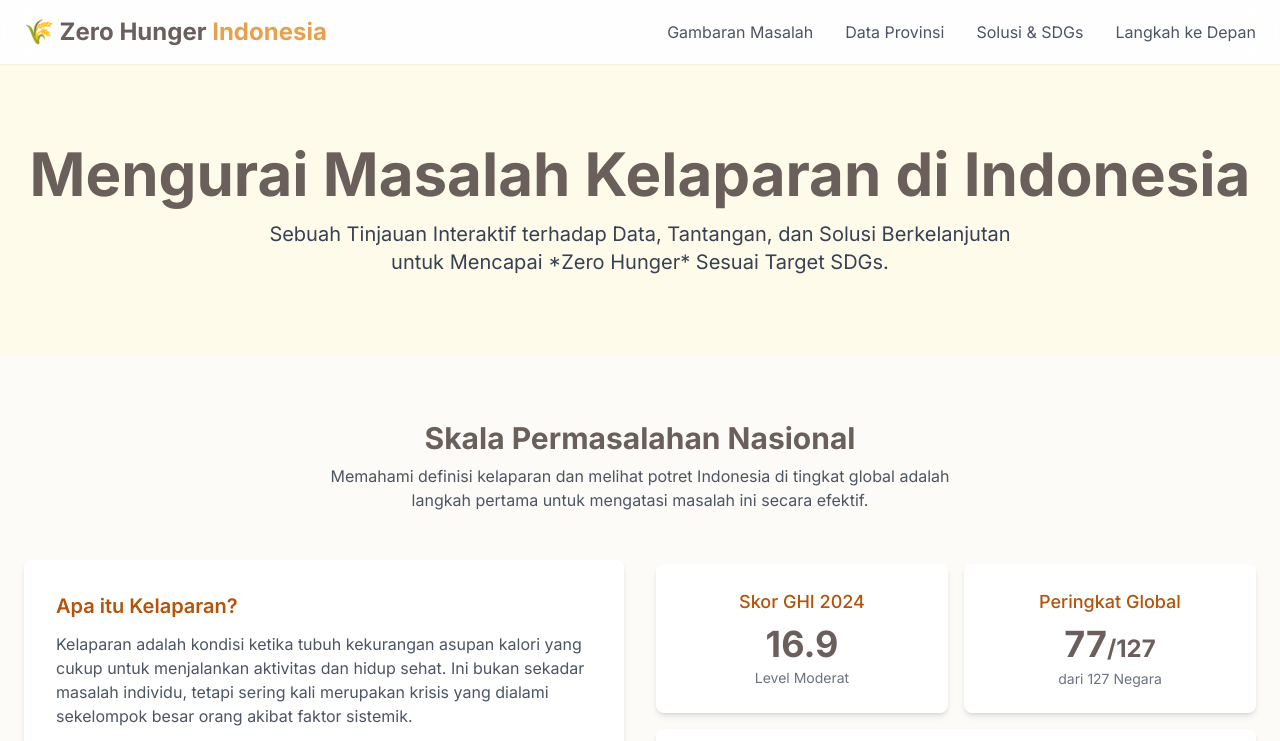
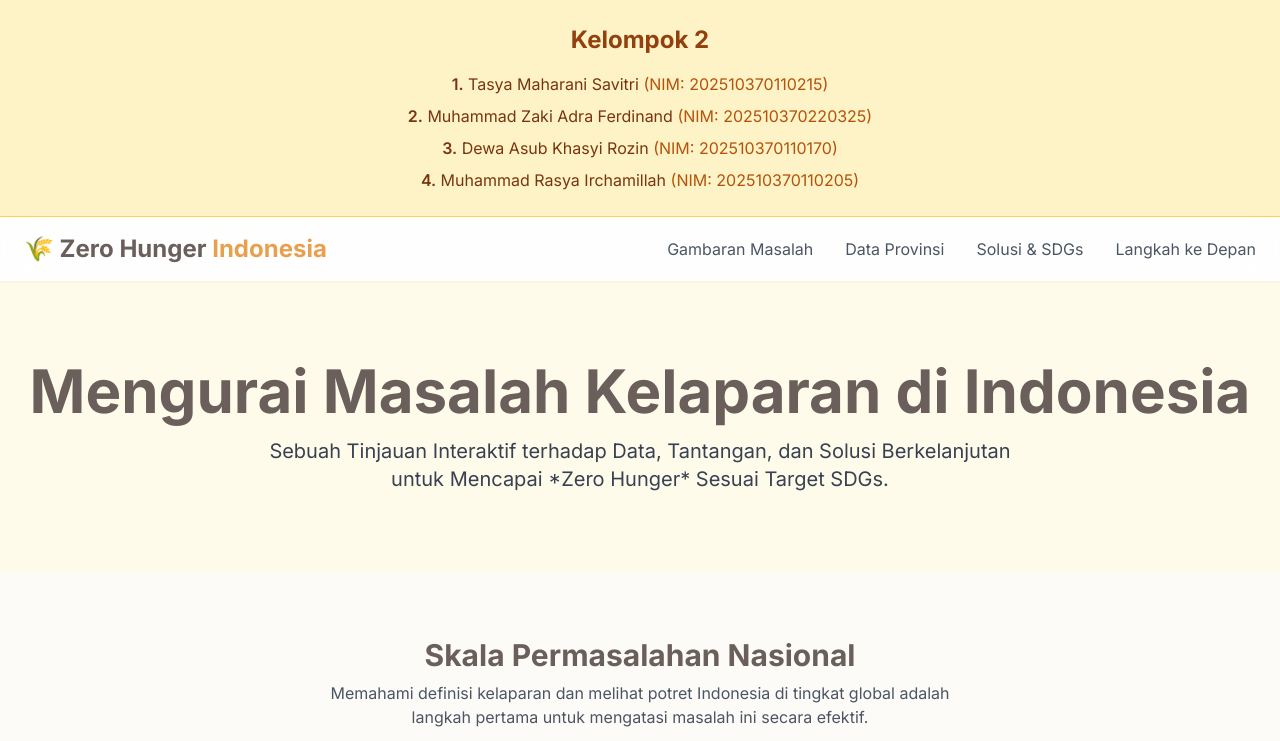
Before and after one commit to dewaAKR/TugasKlompok2, a plain HTML site: page index.html in a window 1280 px wide. Shown: the top 741 px of the page. Drawn offline with nearby package versions, Linux system fonts and the light colour scheme.

Commit message:
Update index.html

```diff
--- a/index.html
+++ b/index.html
@@ -12,6 +12,19 @@
     <link rel="stylesheet" href="style.css">
 </head>
 <body class="antialiased">
+
+        <!-- Section Anggota Kelompok -->
+    <section class="bg-amber-100 border-b border-amber-300 py-6">
+        <div class="container mx-auto px-6 max-w-4xl">
+            <h2 class="text-2xl font-bold text-amber-800 mb-4 text-center">Kelompok 2</h2>
+            <ul class="text-amber-900 space-y-2 text-center text-sm md:text-base">
+                <li><span class="font-semibold">1.</span> Tasya Maharani Savitri <span class="text-amber-700">(NIM: 202510370110215)</span></li>
+                <li><span class="font-semibold">2.</span> Muhammad Zaki Adra Ferdinand <span class="text-amber-700">(NIM: 202510370220325)</span></li>
+                <li><span class="font-semibold">3.</span> Dewa Asub Khasyi Rozin <span class="text-amber-700">(NIM: 202510370110170)</span></li>
+                <li><span class="font-semibold">4.</span> Muhammad Rasya Irchamillah <span class="text-amber-700">(NIM: 202510370110205)</span></li>
+            </ul>
+        </div>
+    </section>
 
     <header class="bg-white/80 backdrop-blur-md sticky top-0 z-50 shadow-sm">
         <nav class="container mx-auto px-6 py-4 flex justify-between items-center">
```
